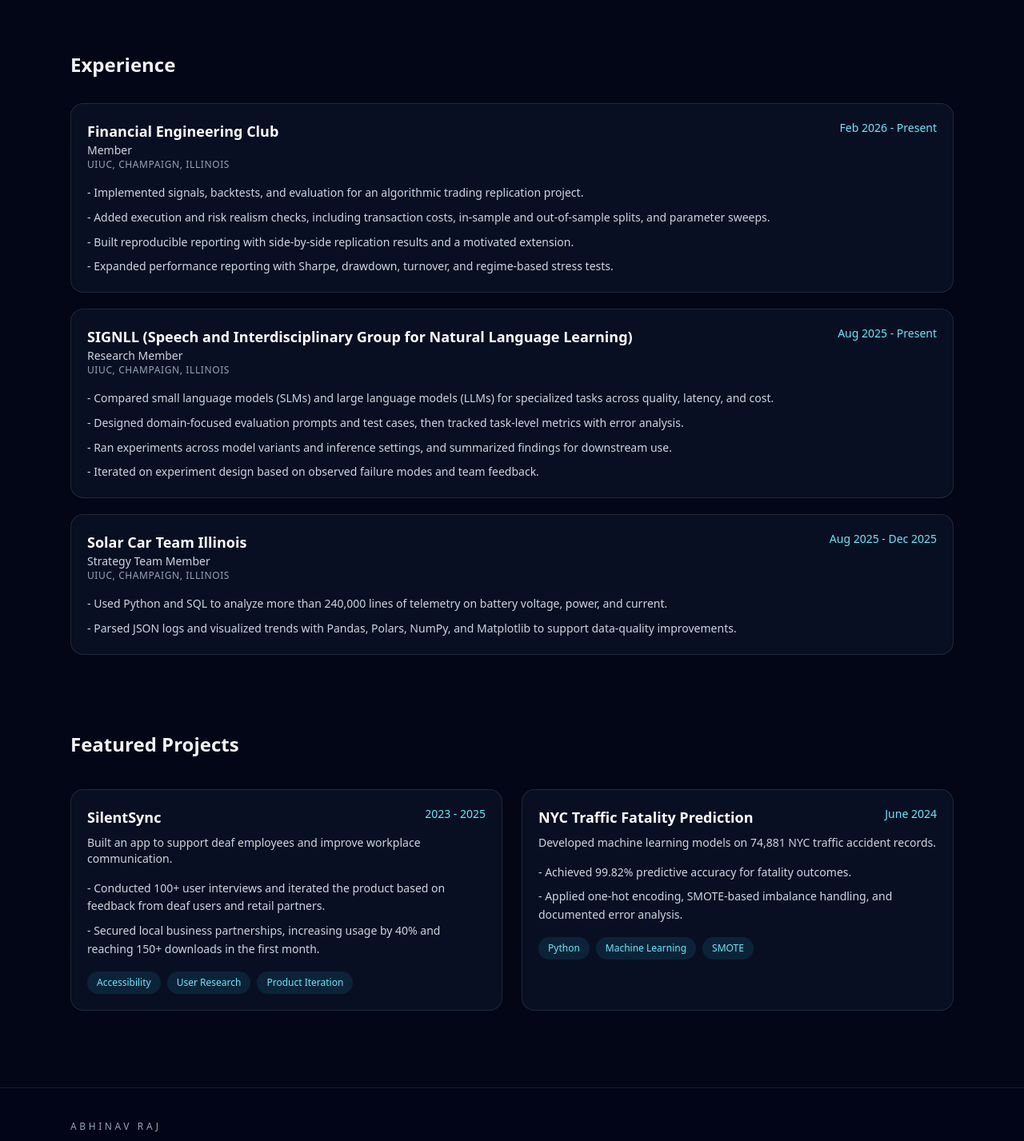
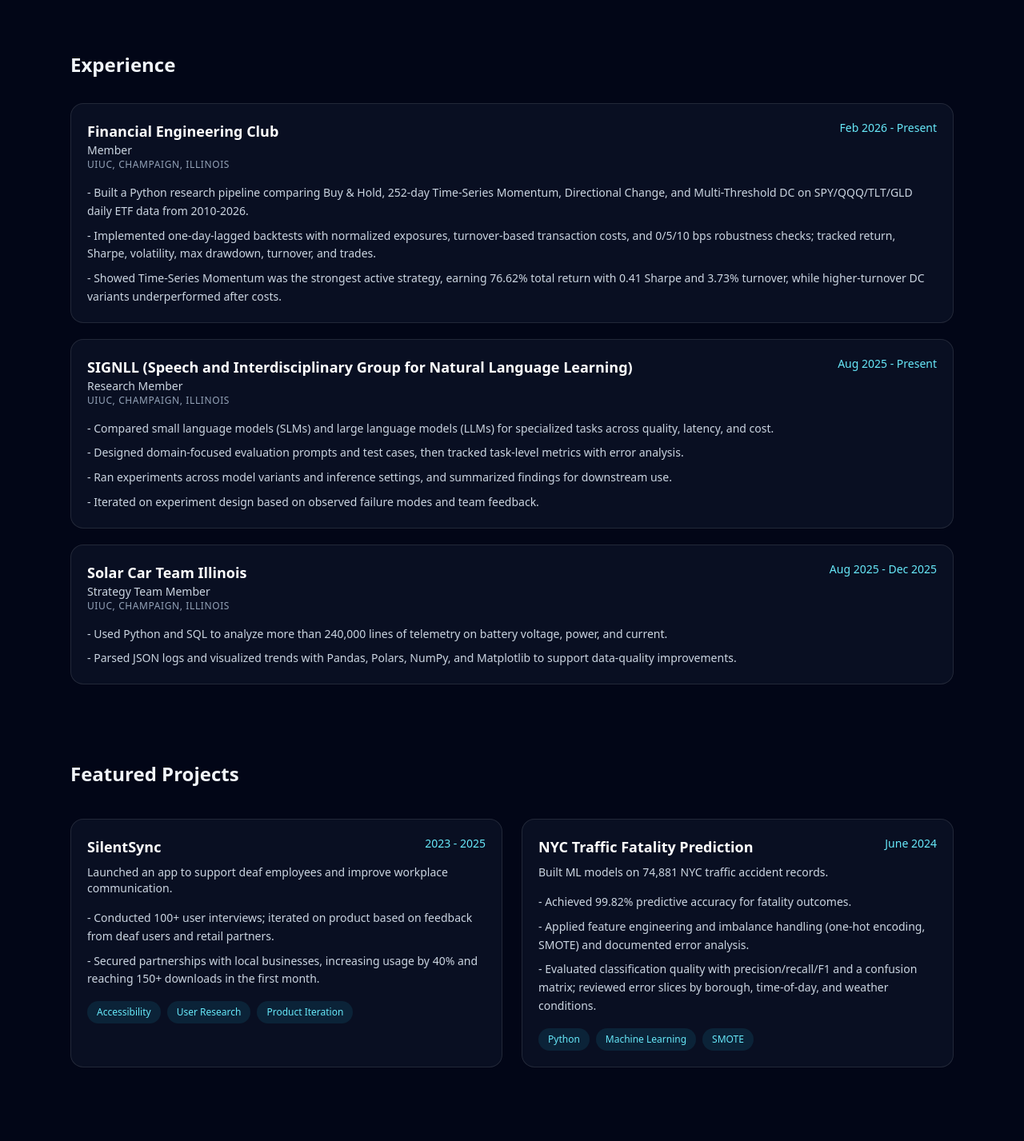
Before and after one commit to abhinavraj404/website, a React (Vite) app: page / in a window 1280 px wide. Shown: the part 1104-2531 px from the top of the page at 80% size. Built offline with nearby package versions, Linux system fonts and the light colour scheme.

Commit message:
Refresh portfolio content

```diff
--- a/src/App.jsx
+++ b/src/App.jsx
@@ -36,10 +36,9 @@
     location: 'UIUC, Champaign, Illinois',
     period: 'Feb 2026 - Present',
     highlights: [
-      'Implemented signals, backtests, and evaluation for an algorithmic trading replication project.',
-      'Added execution and risk realism checks, including transaction costs, in-sample and out-of-sample splits, and parameter sweeps.',
-      'Built reproducible reporting with side-by-side replication results and a motivated extension.',
-      'Expanded performance reporting with Sharpe, drawdown, turnover, and regime-based stress tests.'
+      'Built a Python research pipeline comparing Buy & Hold, 252-day Time-Series Momentum, Directional Change, and Multi-Threshold DC on SPY/QQQ/TLT/GLD daily ETF data from 2010-2026.',
+      'Implemented one-day-lagged backtests with normalized exposures, turnover-based transaction costs, and 0/5/10 bps robustness checks; tracked return, Sharpe, volatility, max drawdown, turnover, and trades.',
+      'Showed Time-Series Momentum was the strongest active strategy, earning 76.62% total return with 0.41 Sharpe and 3.73% turnover, while higher-turnover DC variants underperformed after costs.'
     ]
   },
   {
@@ -70,20 +69,21 @@
   {
     title: 'SilentSync',
     period: '2023 - 2025',
-    description: 'Built an app to support deaf employees and improve workplace communication.',
+    description: 'Launched an app to support deaf employees and improve workplace communication.',
     highlights: [
-      'Conducted 100+ user interviews and iterated the product based on feedback from deaf users and retail partners.',
-      'Secured local business partnerships, increasing usage by 40% and reaching 150+ downloads in the first month.'
+      'Conducted 100+ user interviews; iterated on product based on feedback from deaf users and retail partners.',
+      'Secured partnerships with local businesses, increasing usage by 40% and reaching 150+ downloads in the first month.'
     ],
     technologies: ['Accessibility', 'User Research', 'Product Iteration']
   },
   {
     title: 'NYC Traffic Fatality Prediction',
     period: 'June 2024',
-    description: 'Developed machine learning models on 74,881 NYC traffic accident records.',
+    description: 'Built ML models on 74,881 NYC traffic accident records.',
     highlights: [
       'Achieved 99.82% predictive accuracy for fatality outcomes.',
-      'Applied one-hot encoding, SMOTE-based imbalance handling, and documented error analysis.'
+      'Applied feature engineering and imbalance handling (one-hot encoding, SMOTE) and documented error analysis.',
+      'Evaluated classification quality with precision/recall/F1 and a confusion matrix; reviewed error slices by borough, time-of-day, and weather conditions.'
     ],
     technologies: ['Python', 'Machine Learning', 'SMOTE']
   }
```
Also changed, not shown: 1 other file (tests, documents, lock files or other folders).
